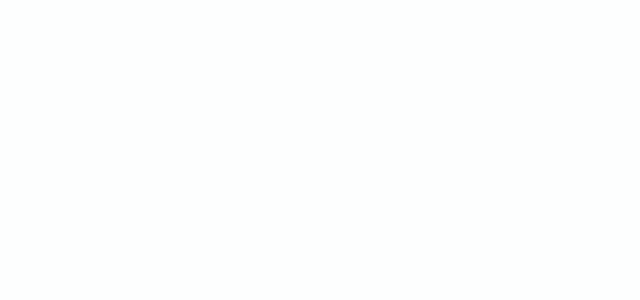
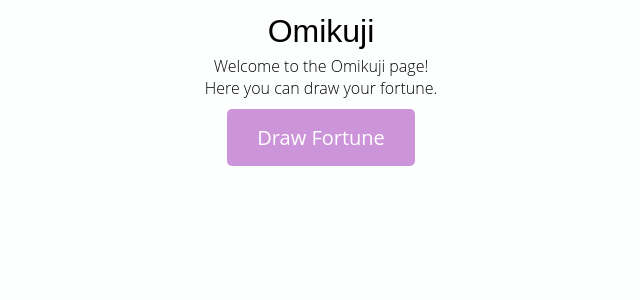
Before and after one commit to pand3m1x/SaikaFortunes, a React (Vite) app: page / in a window 1280 px wide. Before the commit this address had no page. Shown: the top 300 px of the page, without its empty margins (319-959 px from the left). Built offline with nearby package versions, Linux system fonts and the light colour scheme; a web font is replaced by a local one.

Commit message:
added basic visual structure to new Omikuji page, need logic next

```diff
--- a/src/App.jsx
+++ b/src/App.jsx
@@ -1,6 +1,7 @@
 // import { useState } from 'react'
 import { Routes, Route } from "react-router-dom";
 
+import Omikuji from "./pages/omikuji.jsx";
 import StarFortune from "./pages/starFortune.jsx";
 import SakuraFortune from "./pages/sakuraFortune.jsx";
 import MoonFortune from "./pages/moonFortune.jsx";
@@ -12,6 +13,7 @@
   return (
     <>
       <Routes>
+        <Route path="/" element={<Omikuji />}></Route>
         <Route path="/starfortune" element={<StarFortune />}></Route>
         <Route path="/sakurafortune" element={<SakuraFortune />}></Route>
         <Route path="/moonfortune" element={<MoonFortune />}></Route>
--- a/src/pages/omikuji.jsx
+++ b/src/pages/omikuji.jsx
@@ -0,0 +1,15 @@
+
+
+function Omikuji() {
+  return (
+    <div className="fortune-container">
+      <h1>Omikuji</h1>
+      <p>Welcome to the Omikuji page! </p>
+      <p>Here you can draw your fortune.</p>
+      <button>Draw Fortune</button>
+      {/* Add your Omikuji functionality here */}
+    </div>
+  );
+}
+
+export default Omikuji;
```
